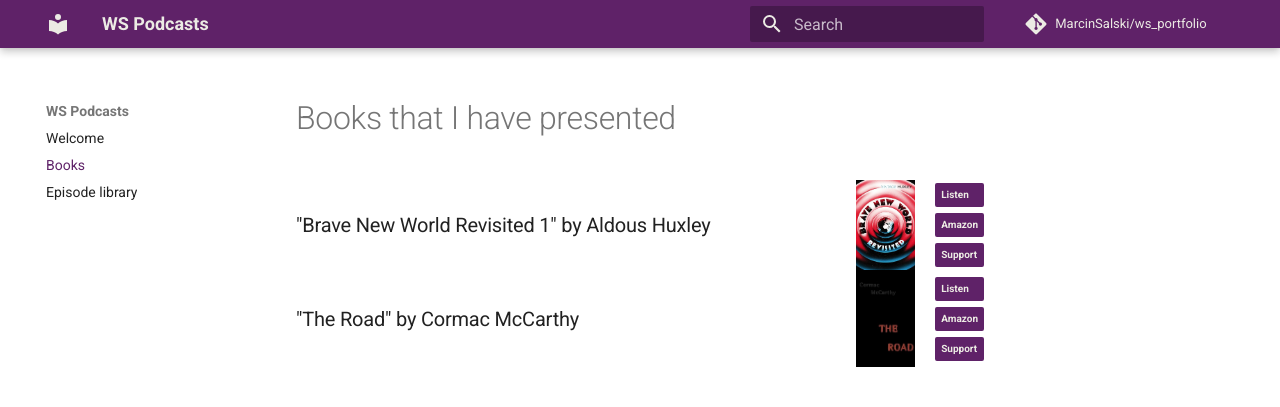
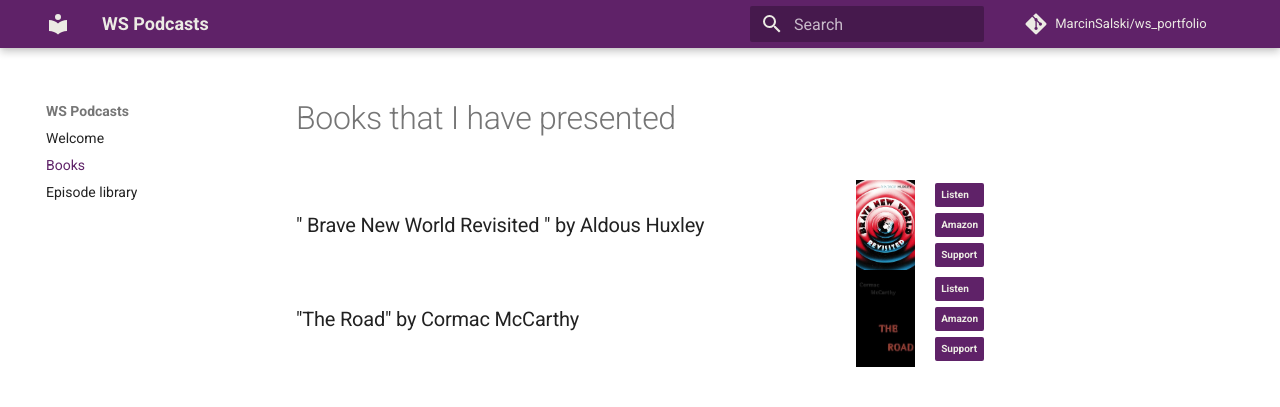
Before and after one commit to MarcinSalski/ws_portfolio, an MkDocs documentation site: the page built from docs/Books/index.md, in a window 1280 px wide. Shown: the top 407 px of the page. Built offline with MkDocs 1.6.1 and Material for MkDocs 9.7.7, drawn with Linux system fonts in a browser that asks for light colours; comment, search, counter and statistics services are not loaded.

Commit message:
additional lines

```diff
--- a/docs/Books/index.md
+++ b/docs/Books/index.md
@@ -4,7 +4,11 @@
 
   <!-- Lewa kolumna: tytuł -->
   <div style="flex: 1;">
-    <h3 style="margin: 0;">"Brave New World Revisited 1" by Aldous Huxley</h3>
+    <h3 style="margin: 0;">"
+
+    Brave New World Revisited
+
+    " by Aldous Huxley</h3>
   </div>
 
   <!-- Środkowa kolumna: okładka -->
@@ -37,11 +41,6 @@
     </a>
 
   </div>
-
-
-
-
-
 
 </div>
 
```
